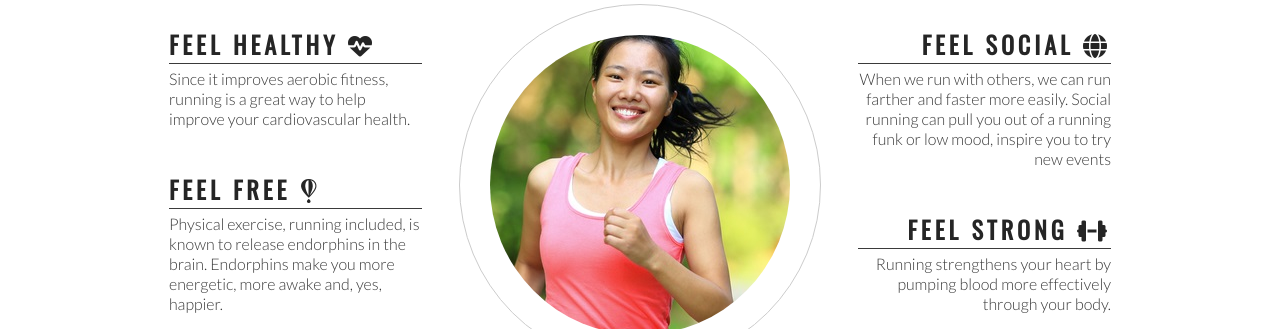
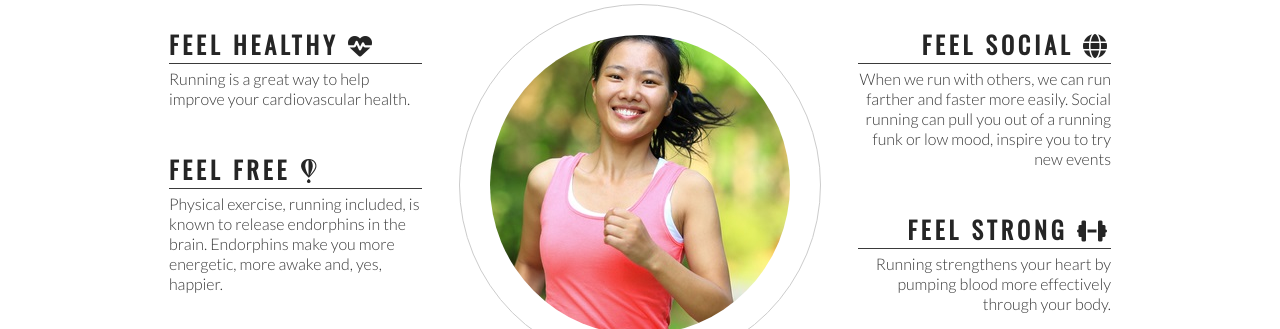
Before and after one commit to CatherineP37/Love-Running, a plain HTML site: page index.html in a window 1280 px wide. Shown: the part 777-1106 px from the top of the page. Drawn offline with nearby package versions, Linux system fonts and the light colour scheme.

Commit message:
Update index.html

```diff
--- a/index.html
+++ b/index.html
@@ -44,7 +44,7 @@
                 <h2>Feel Healthy <i class="fas fa-heartbeat"></i></h2>
                 <hr>
                 <p>
-                    Since it improves aerobic fitness, running is a great way to help improve your cardiovascular
+                    Running is a great way to help improve your cardiovascular
                     health.
                 </p>
             </div>
```
